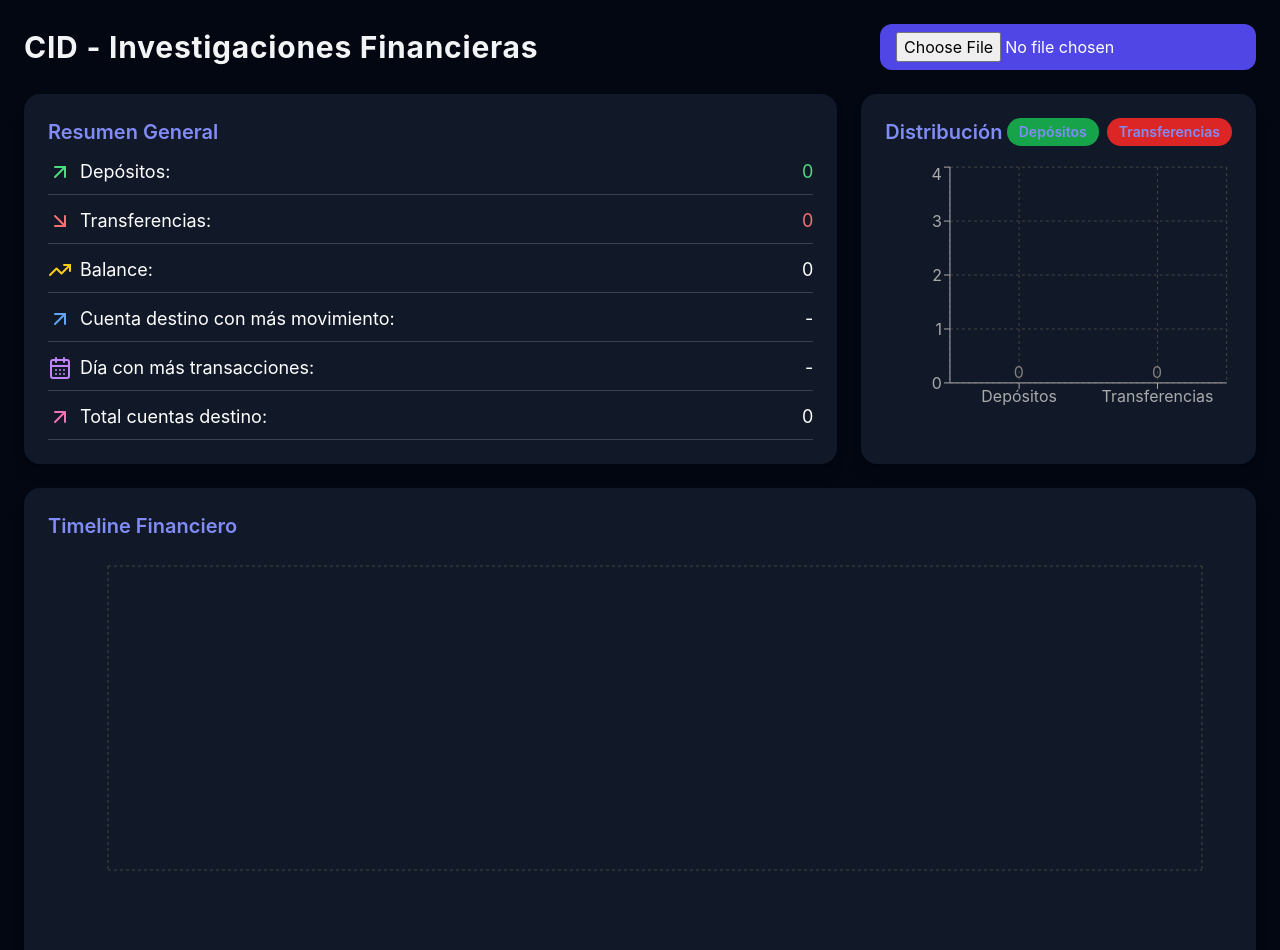
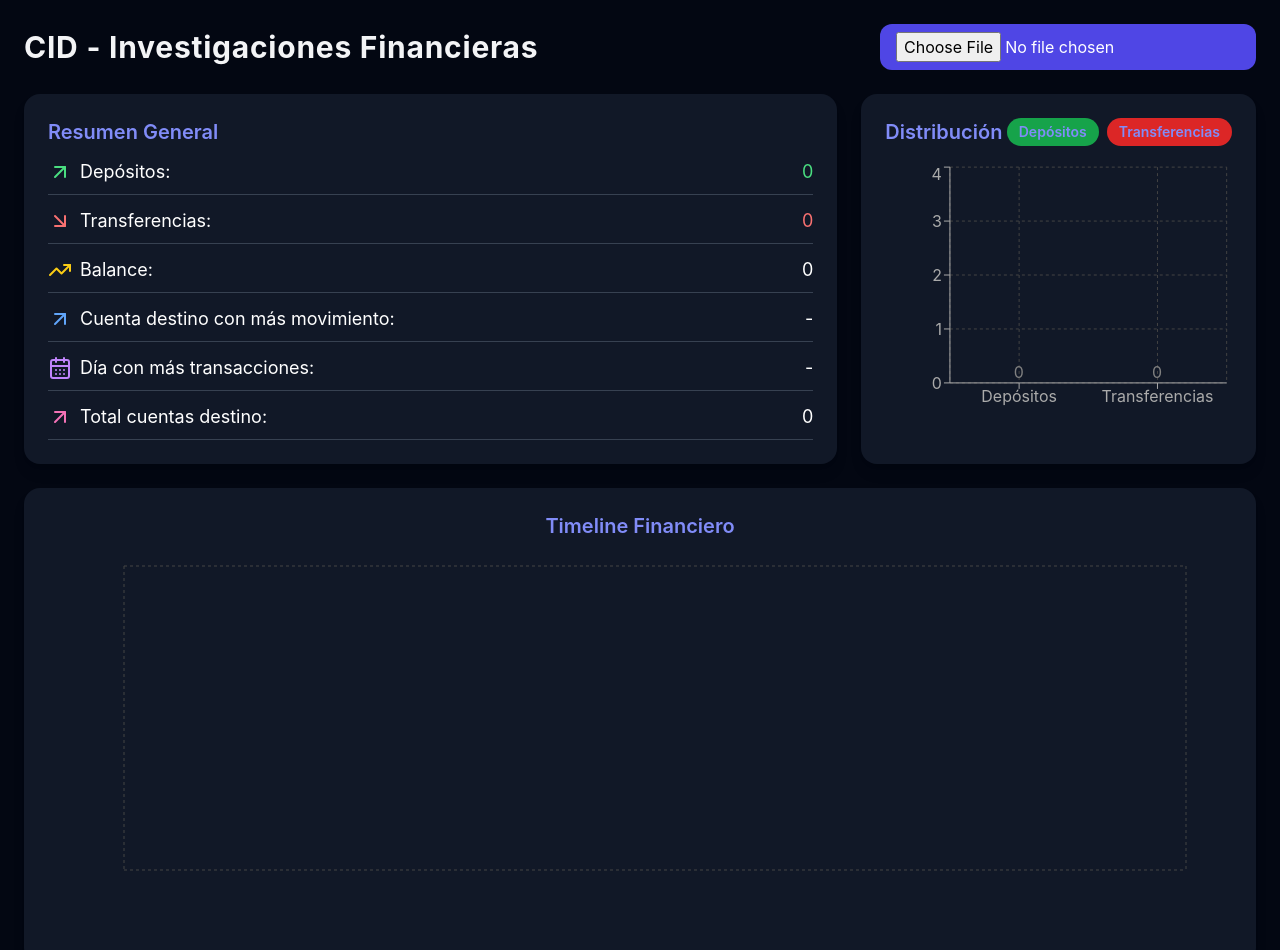
Before and after one commit to CodeMarcosW/SAPD-ONX-FINANCIAL-INVESTIGATIONS, a React (Vite) app: page / in a window 1280 px wide. Shown: the top 950 px of the page. Built offline with nearby package versions, Linux system fonts and the light colour scheme.

Commit message:
Update App.jsx

```diff
--- a/src/App.jsx
+++ b/src/App.jsx
@@ -10,9 +10,6 @@ import {
   LabelList,
   CartesianGrid,
   Brush,
-  LineChart,
-  Line,
-  Legend,
 } from "recharts";
 import { motion } from "framer-motion";
 import {
@@ -28,7 +25,6 @@ export default function App() {
   const [showDeposits, setShowDeposits] = useState(true);
   const [showTransfers, setShowTransfers] = useState(true);
 
-  // Parse Excel file
   const handleFileUpload = (e) => {
     const file = e.target.files[0];
     if (!file) return;
@@ -41,7 +37,7 @@ export default function App() {
       const sheet = workbook.Sheets[sheetName];
       const rawData = XLSX.utils.sheet_to_json(sheet, { header: 1 });
 
-      const rows = rawData.slice(6).filter((r) => r.length >= 6); // desde fila 7
+      const rows = rawData.slice(6).filter((r) => r.length >= 6);
       const parsed = rows.map((row) => ({
         fecha: new Date(row[0]),
         monto: Number(row[2]) || 0,
@@ -56,7 +52,6 @@ export default function App() {
     reader.readAsBinaryString(file);
   };
 
-  // Filtrar según switches
   const toggleFilter = (type) => {
     let newShowDeposits = showDeposits;
     let newShowTransfers = showTransfers;
@@ -76,7 +71,6 @@ export default function App() {
     );
   };
 
-  // Cálculos resumen
   const deposits = filteredData
     .filter((d) => d.tipo === "deposit")
     .reduce((a, b) => a + b.monto, 0);
@@ -100,10 +94,8 @@ export default function App() {
   const topDay =
     Object.entries(dayCounts).sort((a, b) => b[1] - a[1])[0]?.[0] || "-";
 
-  const uniqueDestinos = [...new Set(filteredData.map((d) => d.destino))]
-    .length;
+  const uniqueDestinos = [...new Set(filteredData.map((d) => d.destino))].length;
 
-  // Timeline data
   const timelineData = filteredData.map((item) => ({
     fecha: item.fecha.toLocaleString(),
     monto: item.monto,
@@ -111,7 +103,6 @@ export default function App() {
     destino: item.destino,
   }));
 
-  // Custom Tooltip
   const CustomTooltip = ({ active, payload }) => {
     if (active && payload && payload.length) {
       const d = payload[0].payload;
@@ -147,7 +138,7 @@ export default function App() {
         />
       </div>
 
-      {/* Summary Card */}
+      {/* Summary */}
       <motion.div
         className="grid md:grid-cols-3 gap-6"
         initial={{ opacity: 0, y: 20 }}
@@ -163,15 +154,15 @@ export default function App() {
               <span className="flex items-center gap-2">
                 <ArrowUpRight className="text-green-400" /> Depósitos:
               </span>
-              <span className="text-green-400">
-                {deposits.toLocaleString()}
-              </span>
+              <span className="text-green-400">{deposits.toLocaleString()}</span>
             </li>
             <li className="flex justify-between border-b border-gray-700 pb-2">
               <span className="flex items-center gap-2">
                 <ArrowDownRight className="text-red-400" /> Transferencias:
               </span>
-              <span className="text-red-400">{transfers.toLocaleString()}</span>
+              <span className="text-red-400">
+                {transfers.toLocaleString()}
+              </span>
             </li>
             <li className="flex justify-between border-b border-gray-700 pb-2">
               <span className="flex items-center gap-2">
@@ -181,22 +172,20 @@ export default function App() {
             </li>
             <li className="flex justify-between border-b border-gray-700 pb-2">
               <span className="flex items-center gap-2">
-                <ArrowUpRight className="text-blue-400" /> Cuenta destino con
-                más movimiento:
+                <ArrowUpRight className="text-blue-400" /> Cuenta destino con más
+                movimiento:
               </span>
               <span>{topAccount}</span>
             </li>
             <li className="flex justify-between border-b border-gray-700 pb-2">
               <span className="flex items-center gap-2">
-                <CalendarDays className="text-purple-400" /> Día con más
-                transacciones:
+                <CalendarDays className="text-purple-400" /> Día con más transacciones:
               </span>
               <span>{topDay}</span>
             </li>
             <li className="flex justify-between border-b border-gray-700 pb-2">
               <span className="flex items-center gap-2">
-                <ArrowUpRight className="text-pink-400" /> Total cuentas
-                destino:
+                <ArrowUpRight className="text-pink-400" /> Total cuentas destino:
               </span>
               <span>{uniqueDestinos}</span>
             </li>
@@ -249,12 +238,13 @@ export default function App() {
 
       {/* Timeline */}
       <motion.div
-        className="bg-gray-900 rounded-2xl p-6 shadow-lg"
+        className="bg-gray-900 rounded-2xl p-6 shadow-lg flex justify-center"
         initial={{ opacity: 0, y: 20 }}
         animate={{ opacity: 1, y: 0 }}
         transition={{ duration: 0.7 }}
       >
-        <h2 className="text-xl font-semibold mb-4 text-indigo-400">
+        <div className="w-full max-w-6xl">
+          <h2 className="text-xl font-semibold mb-4 text-indigo-400 text-center">
             Timeline Financiero
           </h2>
           <div className="h-96 overflow-x-scroll">
@@ -279,9 +269,10 @@ export default function App() {
               </BarChart>
             </ResponsiveContainer>
           </div>
+        </div>
       </motion.div>
 
-      {/* Tabla de datos */}
+      {/* Tabla */}
       {filteredData.length > 0 && (
         <motion.div
           className="bg-gray-900 rounded-2xl p-6 shadow-lg"
```
Lines whose indentation alone changed are shown as unchanged.
